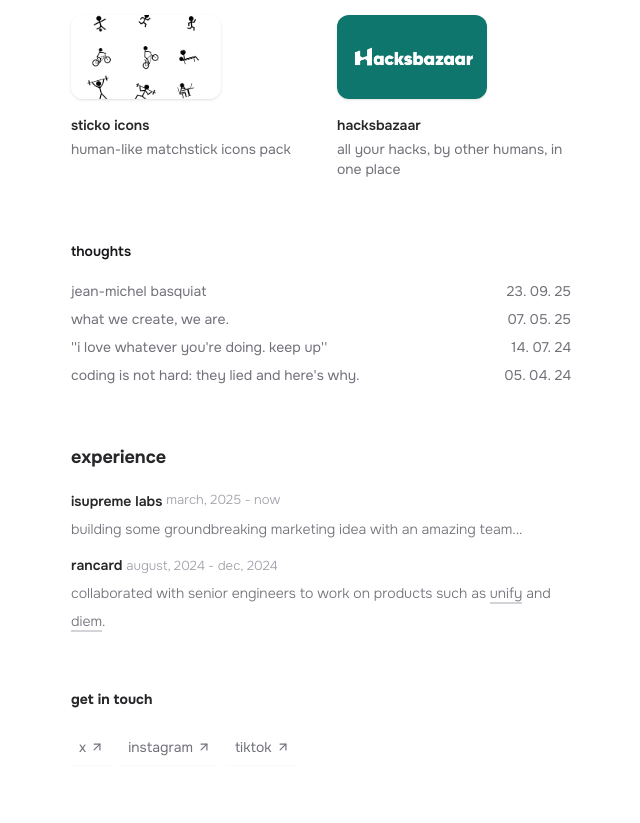
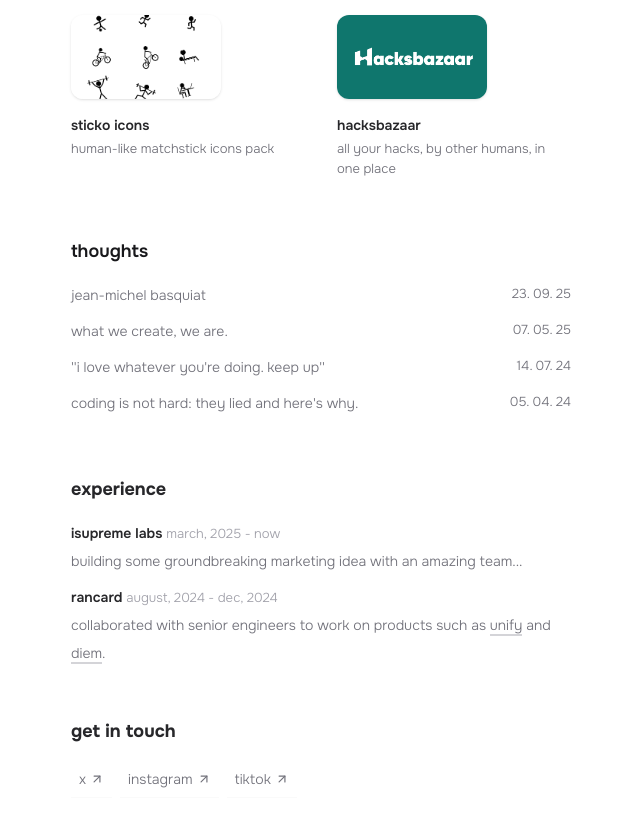
Before and after one commit to holaliamewu/portfolio-react, a React (Vite) app: page / in a window 1280 px wide. Shown: the part 360-1183 px from the top of the page, without its empty margins (319-959 px from the left). Before the commit the page ends 1151 px from the top, so only its background shows below. Built offline with nearby package versions, Linux system fonts and the light colour scheme.

Commit message:
fix: typo

```diff
--- a/src/components/Contact.jsx
+++ b/src/components/Contact.jsx
@@ -3,11 +3,11 @@ import contactData from "../resources/contactData";
 
 export default function Contact() {
     return(
-        <div className=" mr-auto text-sm mt-[50px] mb-[25px] leading-[1.8] md:leading-[2] space-y-4 ">
-            <h1 className="text-zinc-800 font-[700]" >get in touch</h1>
+        <div className=" mr-auto mt-[50px] mb-[25px] leading-[1.8] md:leading-[2] space-y-4 ">
+            <h1 className="text-zinc-800 text-lg font-[700]" >get in touch</h1>
             <ul className="flex gap-2" >
                { contactData.map( ( contact ) => (
-                   <a key={contact.name} href={contact.url} target="_blank" ><li className="flex items-center justify-center px-2 py-1 border-b border-b-zinc-50 hover:border-b-zinc-200 gap-1 " >{contact.name}<ArrowUpRight size='14'/></li></a>
+                   <a key={contact.name} href={contact.url} target="_blank" ><li className="flex items-center justify-center px-2 py-1 border-b border-b-zinc-50 hover:border-b-zinc-200 gap-1 font-light " >{contact.name}<ArrowUpRight size='14'/></li></a>
                ))}
                </ul>
         </div>
--- a/src/components/Experiences.jsx
+++ b/src/components/Experiences.jsx
@@ -4,15 +4,15 @@ export default function Experiences() {
         <div className=" mr-auto text-sm mt-[50px] leading-[1.8] md:leading-[2] space-y-4 font-light">
             <h1 className="text-zinc-800 font-[700] text-lg" >experience</h1>
             <div className="flex flex-col gap-2" >
-            <span className="font-light" >
-                <span className="flex gap-1" >
+            <span className="" >
+                <span className="flex items-end gap-1 font-light" >
                     <h3 className="text-zinc-800 font-[600]" >isupreme labs</h3>
                     <h5 className="text-zinc-400 text-[13px]" >march, 2025 - now</h5>
                 </span>
                 <p className="" >building some groundbreaking marketing idea with an amazing team...</p>
             </span>
-            <span className="font-light" >
-                <span className="flex items-end gap-1" >
+            <span className="" >
+                <span className="flex items-end gap-1 font-light" >
                     <h3 className="text-zinc-800 font-[600]" >rancard</h3>
                     <h5 className="text-zinc-400 text-[13px]" >august, 2024 - dec, 2024</h5>
                 </span>
--- a/src/components/FeaturedProjects.jsx
+++ b/src/components/FeaturedProjects.jsx
@@ -12,7 +12,7 @@ export default function FeaturedProjects({projects}) {
                             <img src={project.img} className="aspect-video object-cover w-[150px] rounded-xl shadow " />
                             <NavLink to={project.link} className="flex flex-col text-left mt-4 gap-1" >
                                 <h4 className="text-zinc-800 font-[600] item-hover:underline" >{project.name}</h4>
-                                <p className="truncate-ellipsis" >{project.description}</p>
+                                <p className="truncate-ellipsis font-light text-[13px] " >{project.description}</p>
                                 </NavLink>
                         </span>
                     ))}
--- a/src/components/QuickAbout.jsx
+++ b/src/components/QuickAbout.jsx
@@ -2,7 +2,7 @@ import React from "react";
 
 export default function QuickAbout() {
     return(
-        <div className=" mr-auto mt-[25px] text-md font-regular leading-[1.8] md:leading-[2] space-y-4 ">
+        <div className=" mr-auto mt-[25px] text-md font-light leading-[1.8] md:leading-[2] space-y-4 ">
             <p className=" text-justify "
             >software human. front-end heavy. i curate aesthetically-pleasing
              stuff on the web, paying attention to accessibillity. i have a high affinity to great designs and due to this i'm currently exploring design with figma to become a design eng.</p>
--- a/src/components/Writings.jsx
+++ b/src/components/Writings.jsx
@@ -6,12 +6,12 @@ export default function Writings() {
     return(
         <>
             <h4
-            className='mt-[50px] xs:w-[100%] mx-auto text-md mb-4 text-zinc-900 font-semibold '
+            className='mt-[50px] xs:w-[100%] mx-auto text-lg mb-4 text-zinc-900 font-semibold '
             >thoughts</h4>
                 { thoughts.map( thought => (
-                    <span key={ thought.link } className="flex justify-between  text-sm hover:text-zinc-800 w-[100%] mb-2 mx-auto md:mx-0 " >
+                    <span key={ thought.link } className="flex justify-between  text-[14px] font-light hover:text-zinc-800 w-[100%] mb-2 mx-auto md:mx-0 " >
                         <NavLink to={thought.link} className=" " >{thought.title}</NavLink>
-                        <h6 className="text-right">{thought.releaseDate}</h6>
+                        <h6 className="text-right text-[13px]" >{thought.releaseDate}</h6>
                     </span>
                 ))}
             </>
```
